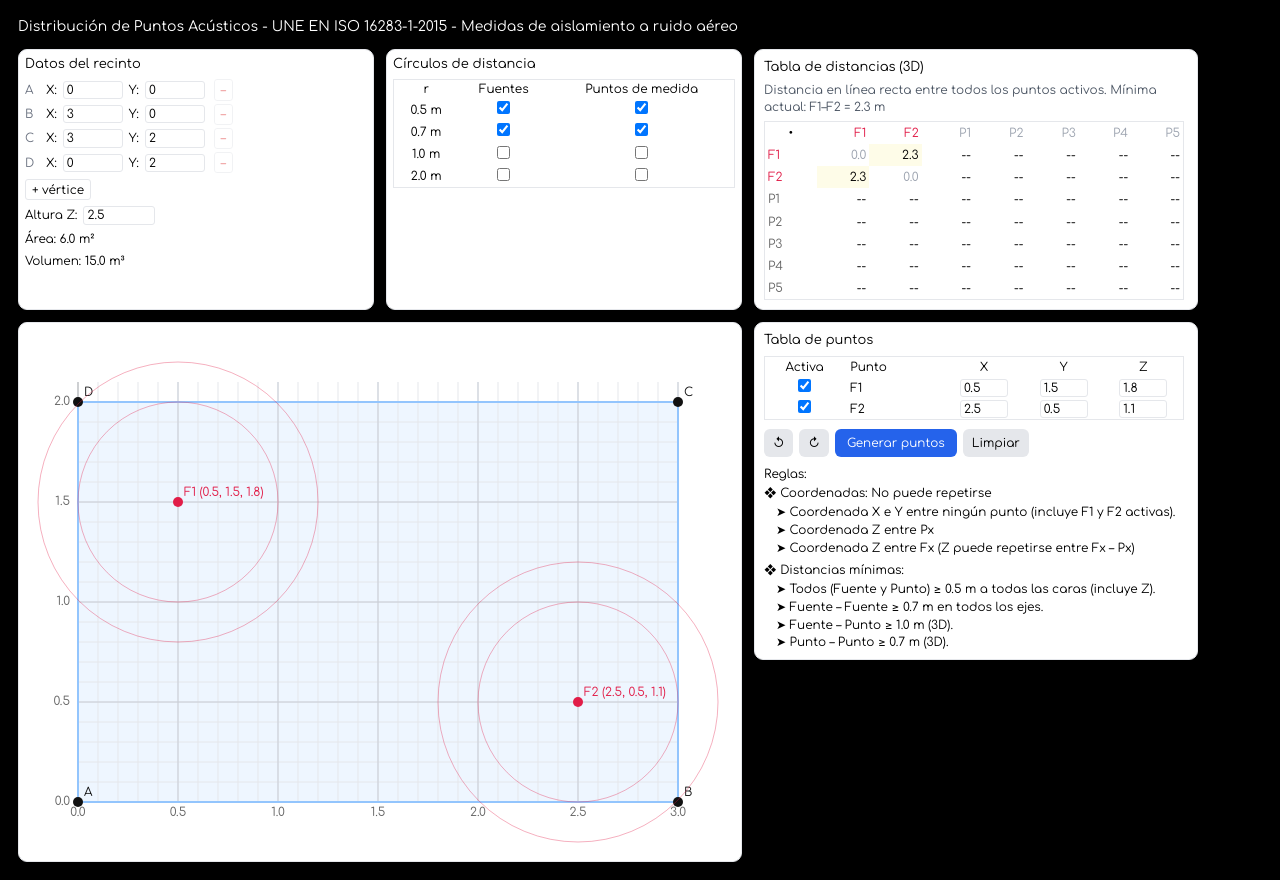
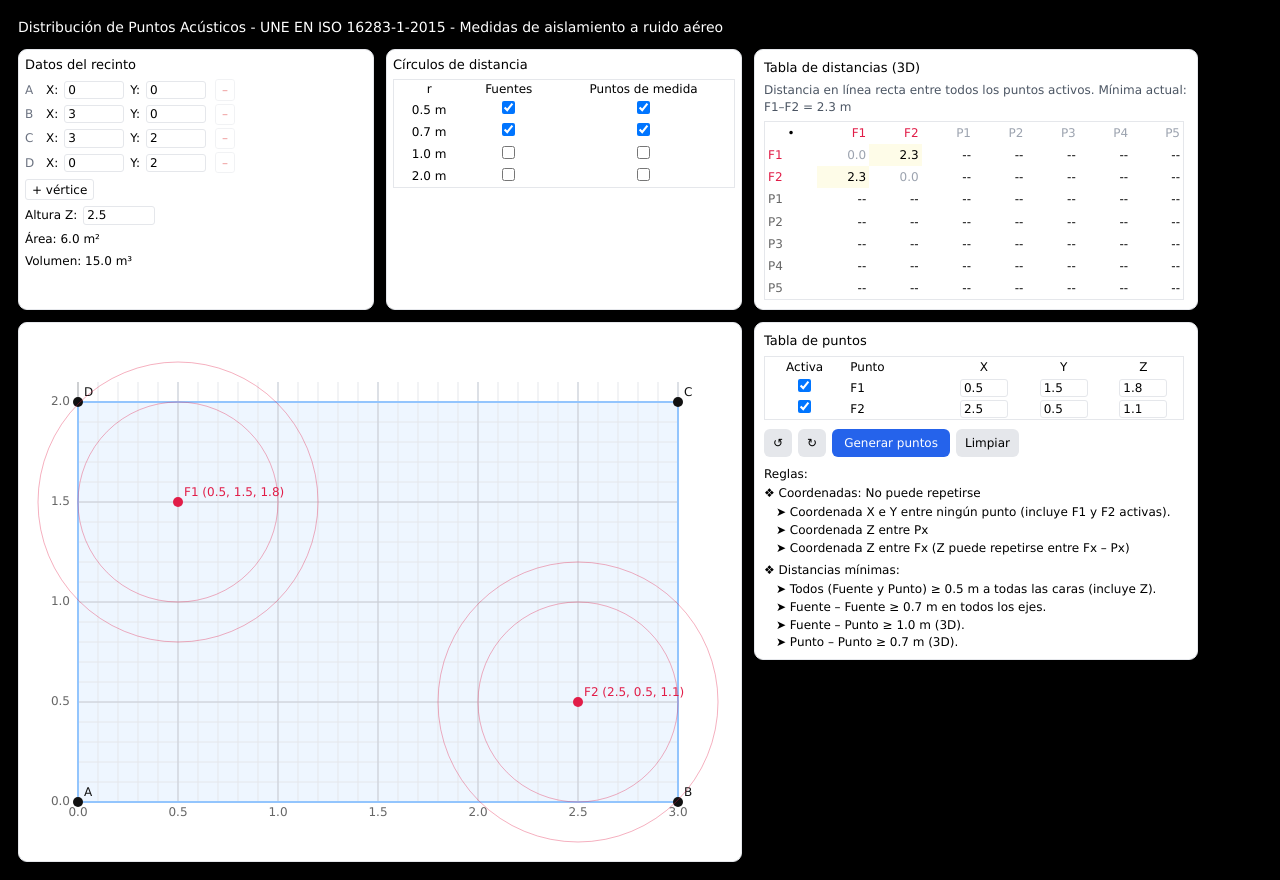
Before and after one commit to ElMo0977/App-puntos-v2-con-Cursor, a React (Vite) app: page / in a window 1280 px wide. Built offline with nearby package versions, Linux system fonts and the light colour scheme.

Commit message:
cambio de fuente a verdana

```diff
--- a/index.html
+++ b/index.html
@@ -4,9 +4,7 @@
     <meta charset="UTF-8" />
     <meta name="viewport" content="width=device-width, initial-scale=1.0"/>
     <title>Puntos acústicos</title>
-    <link rel="preconnect" href="https://fonts.googleapis.com">
-    <link rel="preconnect" href="https://fonts.gstatic.com" crossorigin>
-    <link href="https://fonts.googleapis.com/css2?family=Comfortaa:wght@400;500;700&display=swap" rel="stylesheet">
+
   </head>
   <body>
     <div id="root"></div>
--- a/src/index.css
+++ b/src/index.css
@@ -5,7 +5,7 @@
 /* Fuente y tamaños globales */
 @layer base {
   :root {
-    --app-font-family: 'Comfortaa', ui-rounded, system-ui, -apple-system, Segoe UI, Roboto, Noto Sans, Ubuntu, Cantarell, Helvetica Neue, Arial, sans-serif;
+    --app-font-family: 'Verdana', Geneva, Tahoma, sans-serif;
     --app-font-size: 12px; /* tamaño por defecto (resto) */
     --app-font-weight: 400;
   }
```
